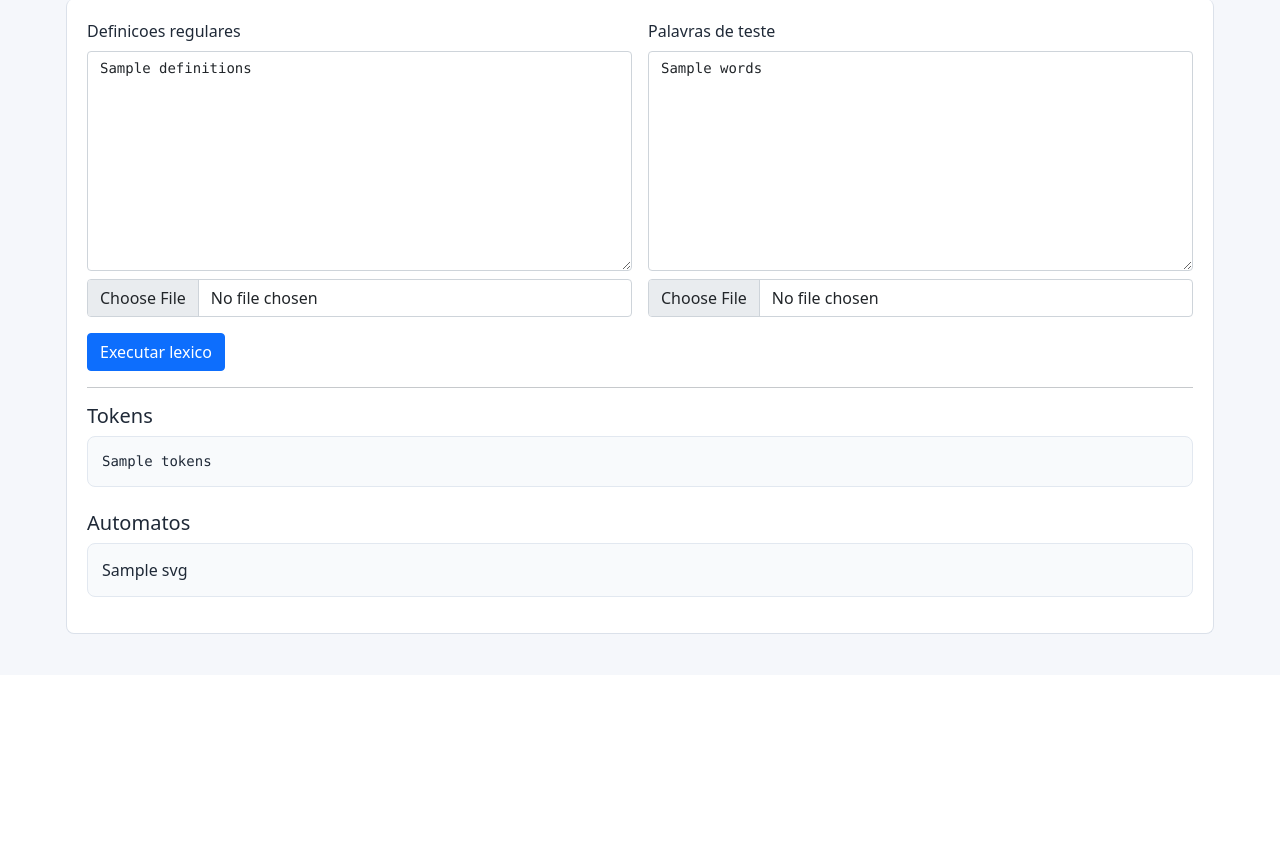
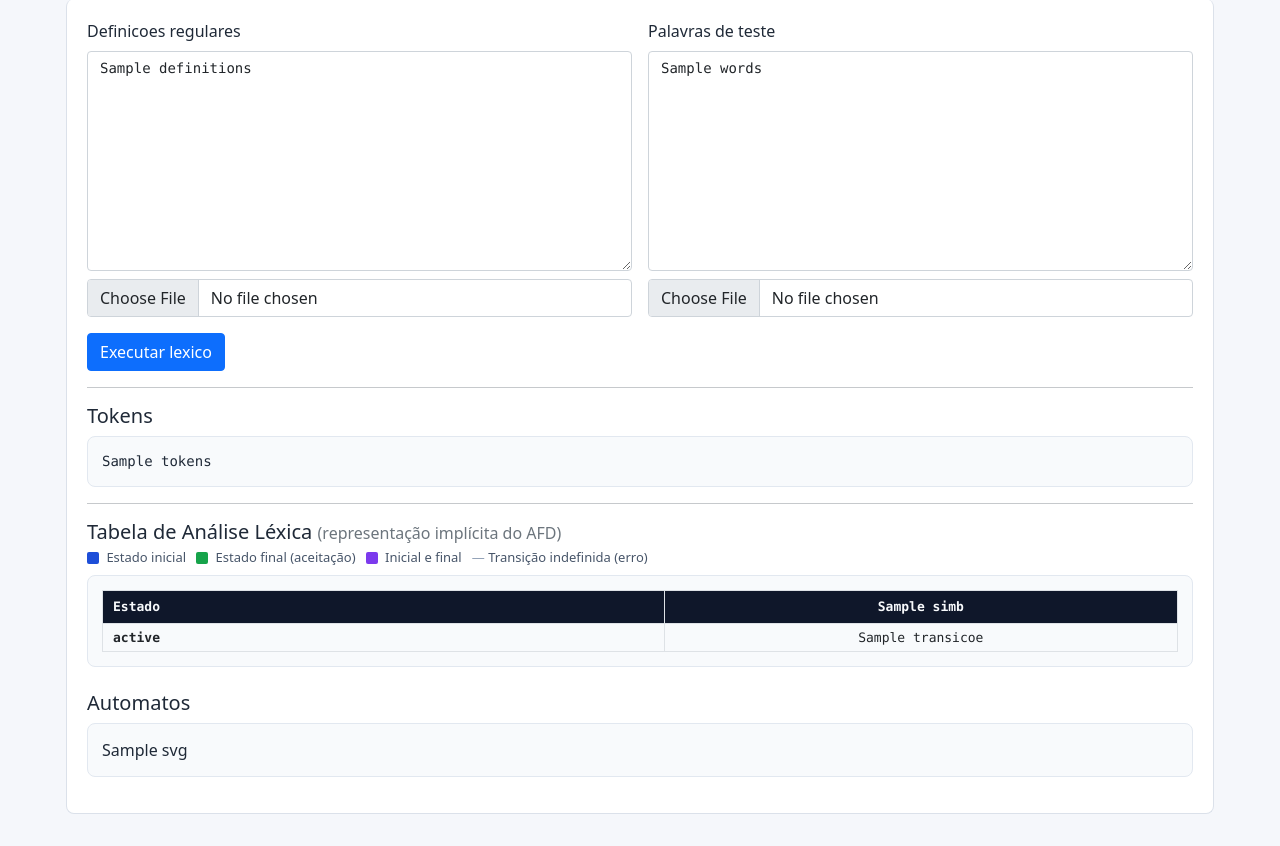
Before and after one commit to andersonsimioni/gerador-analisador-lexico, a Flask app: template web/templates/index.html in a window 1280 px wide, after a click on "Analise lexica". Shown: the part 125-971 px from the top of the page. Before the commit the page ends 759 px from the top, so only its background shows below. Run offline with Flask 3, Linux system fonts and the light colour scheme; the template is opened without the code that fills it: most values are stand-ins (such as "Sample title", 1, 10 or a date in 2020).

Commit message:
implementation of O AFND resultante deve ser determinizado gerando a tabela de análise léxica (representação implícita).

```diff
--- a/web/app.py
+++ b/web/app.py
@@ -80,6 +80,8 @@ def build_empty_data(active_tab):
             "words": DEFAULT_WORDS,
             "tokens": "",
             "automata_svgs": [],
+            # Tabela léxica implícita do AFD
+            "tabela_lexica": None,  # {"alfabeto": [...], "linhas": [...]}
         },
         "first_follow": {
             "grammar": DEFAULT_GRAMMAR,
@@ -143,29 +145,23 @@ def run_lexical_analysis(req):
     for name, regex in parsed_definitions:
         automaton = Automato.parse_regex(regex)
         lista_de_automatos.append(automaton)
-
-
         automata_svgs.append(automaton_to_svg(automaton, name=name))
 
-    #UNIÃO DOS AUTÔMATOS
+    tabela_lexica = None
+
     if len(lista_de_automatos) > 0:
+        # União dos autômatos (AFND)
         automato_unificado = Unificador_de_automato.uniao_de_automato(lista_de_automatos)
-
-        # Gera o SVG do autômato unificado
         svg_uniao = automaton_to_svg(automato_unificado, name="União dos automatos")
-
         automata_svgs.append(svg_uniao)
 
-        #FAZ A DETERMINIZAÇÃO (AFD)
+        # Determinização → AFD
         automato_determinizado = automato_unificado.determinization(automato_unificado)
-
-        # Gera o SVG do AFD com um novo título
         svg_afd = automaton_to_svg(automato_determinizado, name="Autômato Determinizado (AFD)")
-
-        # Adiciona como a última imagem
         automata_svgs.append(svg_afd)
 
-
+        # ── NOVO: Tabela de análise léxica (representação implícita do AFD) ──
+        tabela_lexica = gerar_tabela_lexica(automato_determinizado)
 
     with tempfile.NamedTemporaryFile("w", encoding="utf-8", delete=False) as defs_tmp:
         defs_tmp.write(definitions)
@@ -182,6 +178,7 @@ def run_lexical_analysis(req):
         "words": words,
         "tokens": analyzer.get_tabela_tokens(words_path),
         "automata_svgs": automata_svgs,
+        "tabela_lexica": tabela_lexica,
     }
 
 
@@ -302,46 +299,70 @@ def format_plain_table(table):
         for state, columns in sorted(table.items())
     }
 
+
 def gerar_tabela_lexica(afd):
-    # 1. Descobre o alfabeto da tabela (todas as colunas possíveis)
+    """
+    Gera a tabela de análise léxica (representação implícita do AFD).
+
+    Retorna um dicionário com:
+      - "alfabeto": lista ordenada de todos os símbolos de entrada (colunas)
+      - "linhas": lista de dicts com "estado" (rótulo) e "transicoes" (dict símbolo→destino ou "-")
+    """
+    # 1. Coleta o alfabeto completo (todas as transições, exceto épsilon)
     alfabeto = set()
     for estado in afd.estados.values():
         for simbolo in estado.transicoes.keys():
-            if simbolo != "&":
+            if simbolo not in ("&", "ε", definicoes_EPISLON()):
                 alfabeto.add(simbolo)
     alfabeto = sorted(list(alfabeto))
 
     linhas = []
 
-    # 2. Monta as linhas (os estados)
+    # 2. Monta uma linha por estado
     for nome_estado in sorted(afd.estados.keys()):
         estado = afd.estados[nome_estado]
 
-        # Marcadores clássicos de compiladores
+        # Prefixos clássicos: -> para inicial, * para final
         prefixo = ""
-        if estado.inicial: prefixo += "-> "
-        if estado.final: prefixo += "* "
+        if estado.inicial:
+            prefixo += "-> "
+        if estado.final:
+            prefixo += "* "
 
         linha = {
-            "estado": f"{prefixo}[{nome_estado}]",
-            "transicoes": {}
+            "estado": f"{prefixo}{nome_estado}",
+            "final": estado.final,
+            "inicial": estado.inicial,
+            "transicoes": {},
         }
 
-        # Preenche a célula de cada símbolo
+        # 3. Preenche cada célula com o estado destino ou "-" (erro)
         for simb in alfabeto:
             destinos = estado.transicoes.get(simb, [])
             if destinos:
-                # Num AFD sempre haverá só 1 destino, mas usamos join por precaução
-                linha["transicoes"][simb] = ", ".join([t.estado_destino.nome for t in destinos])
+                # AFD: sempre um único destino; join como salvaguarda
+                linha["transicoes"][simb] = ", ".join(
+                    t.estado_destino.nome for t in destinos
+                )
             else:
-                linha["transicoes"][simb] = "-" # Representa o Estado de Erro / Vazio
+                linha["transicoes"][simb] = "-"
 
         linhas.append(linha)
 
     return {
         "alfabeto": alfabeto,
-        "linhas": linhas
+        "linhas": linhas,
     }
+
+
+def definicoes_EPISLON():
+    """Retorna o símbolo de épsilon definido em definicoes.py sem importar o módulo aqui."""
+    try:
+        import definicoes
+        return definicoes.EPISLON
+    except Exception:
+        return "&"
+
 
 if __name__ == "__main__":
     app.run(debug=True)
--- a/web/templates/index.html
+++ b/web/templates/index.html
@@ -20,6 +20,33 @@
         .form-error { display: none; margin-top: 12px; }
         .lr0-lines { margin-top: 8px; overflow-x: auto; }
         .lr0-line { font-family: Consolas, monospace; font-size: 14px; white-space: nowrap; }
+
+        /* ── Tabela Léxica ── */
+        .tabela-lexica-wrapper { overflow-x: auto; }
+        .tabela-lexica { font-family: Consolas, monospace; font-size: 13px; white-space: nowrap; }
+        .tabela-lexica thead th {
+            background: #0f172a;
+            color: #f8fafc;
+            text-align: center;
+            padding: 6px 10px;
+            position: sticky;
+            top: 0;
+        }
+        .tabela-lexica thead th:first-child { text-align: left; min-width: 160px; }
+        .tabela-lexica tbody td { text-align: center; padding: 4px 10px; }
+        .tabela-lexica tbody td:first-child { text-align: left; font-weight: 600; }
+        .tabela-lexica tbody tr.estado-final td:first-child { color: #16a34a; }
+        .tabela-lexica tbody tr.estado-inicial td:first-child { color: #1d4ed8; }
+        .tabela-lexica tbody tr.estado-final.estado-inicial td:first-child { color: #7c3aed; }
+        .tabela-lexica td.erro { color: #94a3b8; }
+        .legend-badge {
+            display: inline-block;
+            width: 12px; height: 12px;
+            border-radius: 2px;
+            margin-right: 4px;
+            vertical-align: middle;
+        }
+
         .loading-overlay {
             align-items: center;
             background: rgba(15, 23, 42, 0.68);
@@ -93,6 +120,50 @@
                 <hr>
                 <h2 class="h5">Tokens</h2>
                 <pre class="result-block">{{ lexico.tokens }}</pre>
+                {% endif %}
+
+                {# ══════════════════════════════════════════════════════════
+                   TABELA DE ANÁLISE LÉXICA (representação implícita do AFD)
+                   ══════════════════════════════════════════════════════════ #}
+                {% if lexico.tabela_lexica %}
+                <hr>
+                <h2 class="h5 mb-1">Tabela de Análise Léxica <small class="text-muted fw-normal" style="font-size:.8em">(representação implícita do AFD)</small></h2>
+
+                {# Legenda #}
+                <div class="mb-2" style="font-size:13px; color:#475569;">
+                    <span class="legend-badge" style="background:#1d4ed8;"></span> Estado inicial &nbsp;
+                    <span class="legend-badge" style="background:#16a34a;"></span> Estado final (aceitação) &nbsp;
+                    <span class="legend-badge" style="background:#7c3aed;"></span> Inicial e final &nbsp;
+                    <span style="color:#94a3b8;">—</span> Transição indefinida (erro)
+                </div>
+
+                <div class="result-block tabela-lexica-wrapper">
+                    <table class="table table-sm table-bordered tabela-lexica mb-0">
+                        <thead>
+                            <tr>
+                                <th>Estado</th>
+                                {% for simb in lexico.tabela_lexica.alfabeto %}
+                                <th>{{ simb }}</th>
+                                {% endfor %}
+                            </tr>
+                        </thead>
+                        <tbody>
+                            {% for linha in lexico.tabela_lexica.linhas %}
+                            <tr class="{% if linha.final and linha.inicial %}estado-final estado-inicial{% elif linha.final %}estado-final{% elif linha.inicial %}estado-inicial{% endif %}">
+                                <td>{{ linha.estado }}</td>
+                                {% for simb in lexico.tabela_lexica.alfabeto %}
+                                    {% set destino = linha.transicoes[simb] %}
+                                    {% if destino == '-' %}
+                                    <td class="erro">—</td>
+                                    {% else %}
+                                    <td>{{ destino }}</td>
+                                    {% endif %}
+                                {% endfor %}
+                            </tr>
+                            {% endfor %}
+                        </tbody>
+                    </table>
+                </div>
                 {% endif %}
 
                 {% if lexico.automata_svgs %}
```
